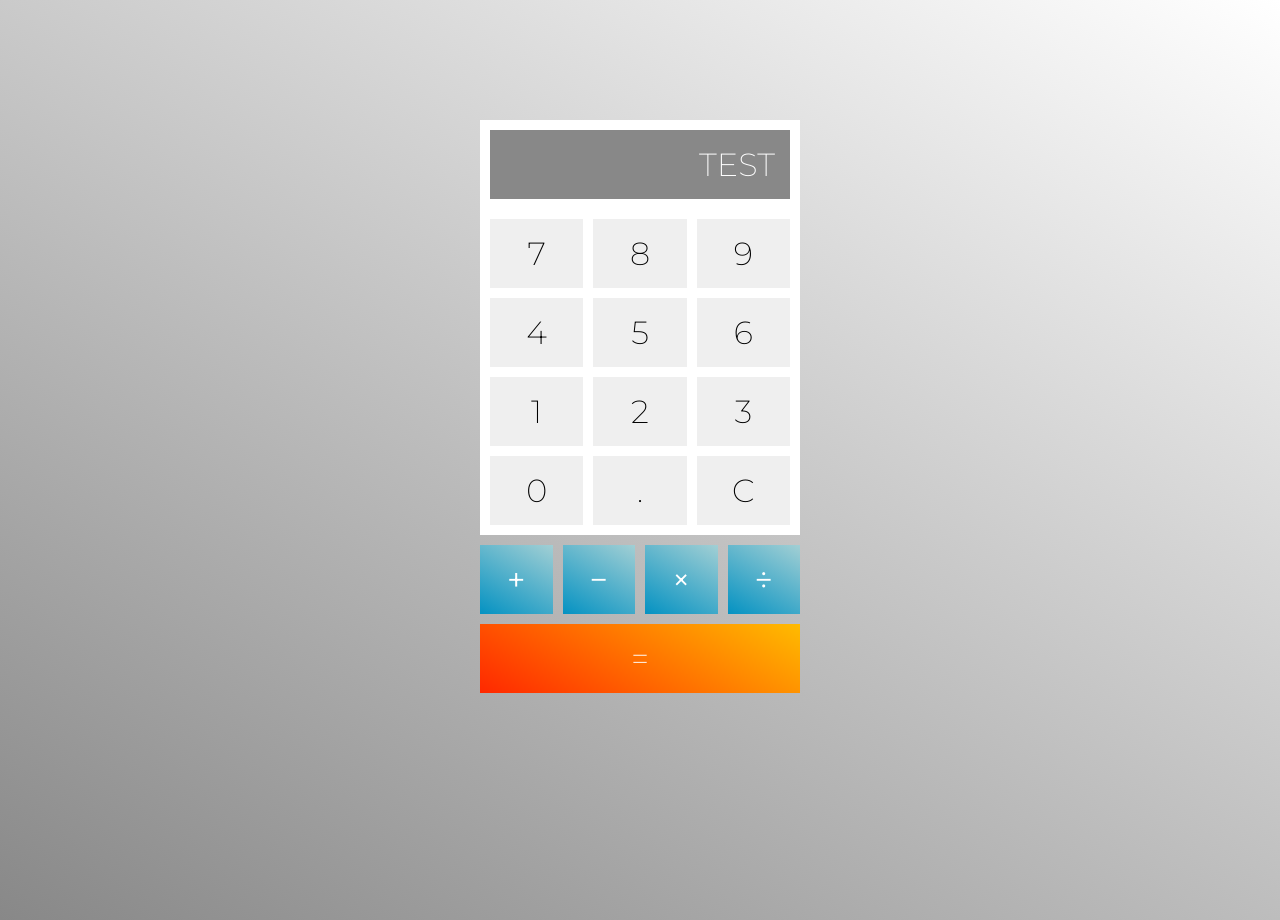
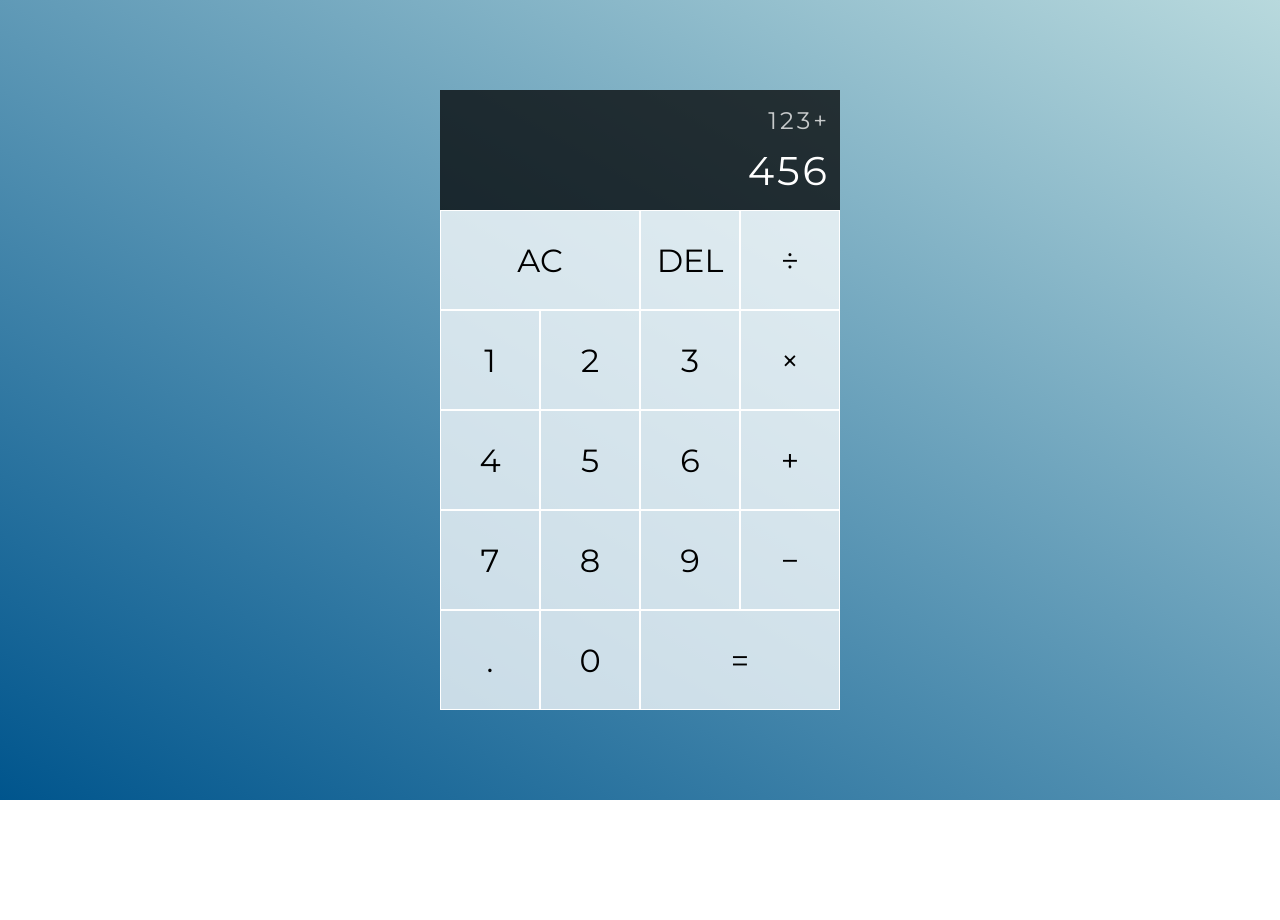
Before and after one commit to KevinMeldau/calculator, a plain HTML site: page index.html in a window 1280 px wide. After the commit the page ends 800 px from the top, so only its background shows below. Drawn offline with Linux system fonts and the light colour scheme.

Commit message:
Redo styling

```diff
--- a/css/style.css
+++ b/css/style.css
@@ -1,101 +1,75 @@
 @import url("https://fonts.googleapis.com/css2?family=Montserrat:wght@200;300;400&display=swap");
 
 :root {
-  --grey: #d3d3d3;
-  --dark-grey: #888888;
-  --black: #000000;
-  --red: #ff2800;
-  --orange: #ffbb00;
-  --dark-red: #e62503;
-  --dark-orange: #d89f02;
-  --blue: #0492c2;
-  --light-blue: #a2cfd4;
-  --border: 2px solid white;
+  --blue: #00558d;
+  --light-blue: #b8d9dd;
+  --bg-white-75: rgba(255, 255, 255, .75);
+  --bg-white-90: rgba(255, 255, 255, .90);
+  --bg-black-75: rgba(0, 0, 0, .75);
+  --border: 1px solid white;
 
   /* Font variables*/
   --primary-font: "Montserrat", sans-serif;
 }
 
-body {
+*,
+*::before,
+*::after {
+  box-sizing: border-box;
   font-family: var(--primary-font);
-  font-weight: 200;
-  margin: 0;
-  font-size: 16px;
 }
 
-.container {
-  width: 100vw;
-  height: 100vh;
-  background-color: var(--grey);
-  background: linear-gradient(30deg, var(--dark-grey), white);
-  display: flex;
-  flex-direction: column;
-  padding-top: 120px;
+body {
+  padding: 0;
+  margin: 0;
+  background: linear-gradient(30deg, var(--blue), var(--light-blue));
 }
 
-.container-bg {
-  margin: 0 auto;
-  background-color: white;
-  width: 25vw;
+.calculator-grid {
+  min-height: 100vh;
+  display: grid;
+  justify-content: center;
+  align-content: center;
+  grid-template-columns: repeat(4, 100px);
+  grid-template-rows: minmax(120px, auto) repeat(5, 100px);
 }
 
-.display {
+.calculator-grid > button {
+  cursor: pointer;
   font-size: 2rem;
-  background-color: var(--dark-grey);
-  color: white;
-  padding: 15px;
-  margin: 10px;
-  text-align: right;
+  border: var(--border);
+  outline: none;
+  background-color: var(--bg-white-75);
 }
 
-.btn-container {
-  display: grid;
-  grid-template-columns: 1fr 1fr 1fr;
-  padding: 10px;
-  grid-column-gap: 10px;
-  grid-row-gap: 10px;
+.calculator-grid > button:hover {
+  background-color: var(--bg-white-90);
 }
 
-.btn {
-  font-family: var(--primary-font);
-  font-weight: 200;
-  cursor: pointer;
-  border: none;
-  font-size: 2rem;
-  text-align: center;
-  padding: 15px;
+.span-two {
+  grid-column: span 2;
 }
 
-.math-operators-container {
-  margin: 0 auto;
-  width: 25vw;
-  display: grid;
-  grid-template-columns: 1fr 1fr 1fr 1fr;
+.output {
+  grid-column: 1 / -1;
+  background-color: var(--bg-black-75);
+  display: flex;
+  align-items: flex-end;
+  justify-content: space-around;
+  flex-direction: column;
   padding: 10px;
-  grid-column-gap: 10px;
-  grid-row-gap: 10px;
+  word-wrap: break-word;
+  word-break: break-all;
 }
 
-.btn-math-operators {
-  font-family: var(--primary-font);
-  background: linear-gradient(30deg, var(--blue), var(--light-blue));
-  color: white;
-  cursor: pointer;
-  border: none;
-  font-size: 2rem;
-  text-align: center;
-  padding: 15px;
+.output .previous-operand {
+  color: var(--bg-white-75);
+  font-size: 1.5rem;
+  letter-spacing: 3px;
 }
 
-.btn-bottom {
-  margin: 0 auto;
-  width: 25vw;
-  padding: 15px;
-  background: linear-gradient(30deg, var(--red), var(--orange));
+.output .current-operand {
   color: white;
+  font-size: 2.5rem;
+  letter-spacing: 3px;
 }
-
-.btn:hover, .btn-bottom:hover, .btn-math-operators:hover {
-  background: black;
-  color: white;
-}
--- a/index.html
+++ b/index.html
@@ -5,9 +5,39 @@
     <title>Calculator - Kevin Meldau</title>
     <meta name="description" content="Calculator" />
     <meta name="viewport" content="width=device-width, initial-scale=1" />
+    <title>Calculator</title>
     <link rel="stylesheet" href="css/style.css" />
+    <script src="js/main.js" defer></script>
   </head>
   <body>
+    <div class="calculator-grid">
+      <div class="output">
+        <div class="previous-operand">123&plus;</div>
+        <div class="current-operand">456</div>
+      </div>
+      <button class="span-two">AC</button>
+      <button>DEL</button>
+      <button>&divide;</button>
+      <button>1</button>
+      <button>2</button>
+      <button>3</button>
+      <button>&times;</button>
+      <button>4</button>
+      <button>5</button>
+      <button>6</button>
+      <button>&plus;</button>
+      <button>7</button>
+      <button>8</button>
+      <button>9</button>
+      <button>&minus;</button>
+      <button>.</button>
+      <button>0</button>
+      <button class="span-two">&equals;</button>
+    </div>
+  </body>
+</html>
+
+<!-- <body>
   <div class="container">
     <div class="container-bg">
       <div class="display">TEST</div>
@@ -34,6 +64,4 @@
             </div>
     <button class="btn btn-bottom">&equals;</button>
   </div>
-    <script src="js/main.js"></script>
-  </body>
-</html>
+</body> -->
```
Lines whose indentation alone changed are shown as unchanged.
